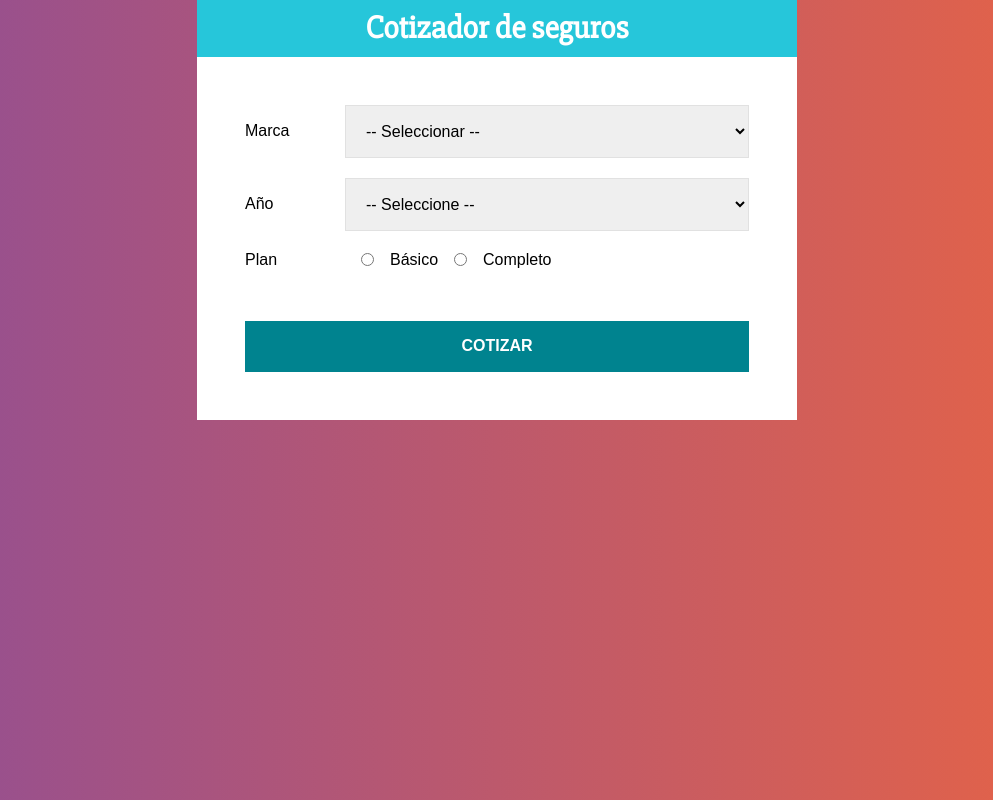
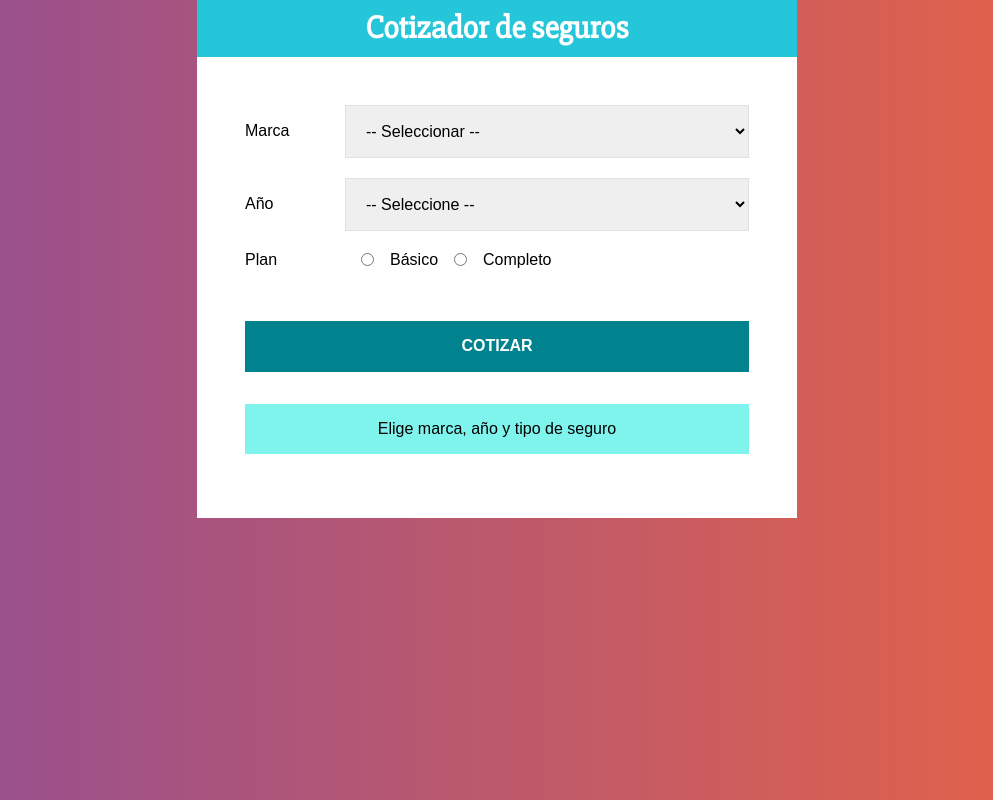
Before and after one commit to PixelsFarm/cotizador-seguros, a React (Create React App) app: page / in a window 1280 px wide. Shown: the whole page, without its empty margins (143-1136 px from the left). Built offline with nearby package versions, Linux system fonts and the light colour scheme.

Commit message:
Mostrar totla cotización

```diff
--- a/src/App.js
+++ b/src/App.js
@@ -2,6 +2,7 @@
 import Header from "./components/Header";
 import Formulario from "./components/Formulario";
 import Resumen from "./components/Resumen";
+import Resultado from "./components/Resultado";
 import styled from "@emotion/styled";
 
 const Contenedor = styled.div`
@@ -26,7 +27,7 @@
 	})
 
 	//! extraer parte objeto datos del state resumen
-	const { datos } = resumen
+	const { datos, cotizacion } = resumen
 
     return (
 		<Contenedor>
@@ -38,6 +39,9 @@
 				<Resumen
 					datos={datos}
 				/>
+				<Resultado
+					cotizacion={cotizacion}
+				/>
 			</ContenedorFormulario>
 		</Contenedor>
 	);
--- /dev/null
+++ b/src/components/Resultado.jsx
@@ -0,0 +1,27 @@
+import React from 'react';
+import styled from "@emotion/styled";
+
+const Mensaje = styled.p`
+    text-align: center;
+    margin-top: 2rem;
+    padding: 1rem;
+    background-color: rgb(127,244,237);
+`
+
+const Total = styled.p`
+    color: #00838f;
+    font-weight: bold;
+    margin: 1rem 0 0 0;
+    text-transform: uppercase;
+`;
+
+const Resultado = ({ cotizacion }) => {
+
+    return (
+        (cotizacion === 0 )
+            ? <Mensaje>Elige marca, año y tipo de seguro</Mensaje>
+            : <Total>El total es: { cotizacion } $</Total>
+    )
+}
+
+export default Resultado;
--- a/src/index.css
+++ b/src/index.css
@@ -9,8 +9,8 @@
 }
 ul {
 	list-style: none;
-	padding: none;
-	margin: none;
+	padding: 0;
+	margin: 0;
 }
 span.resultado {
 	position: relative;
```
Also changed, not shown: .eslintrc.js.
